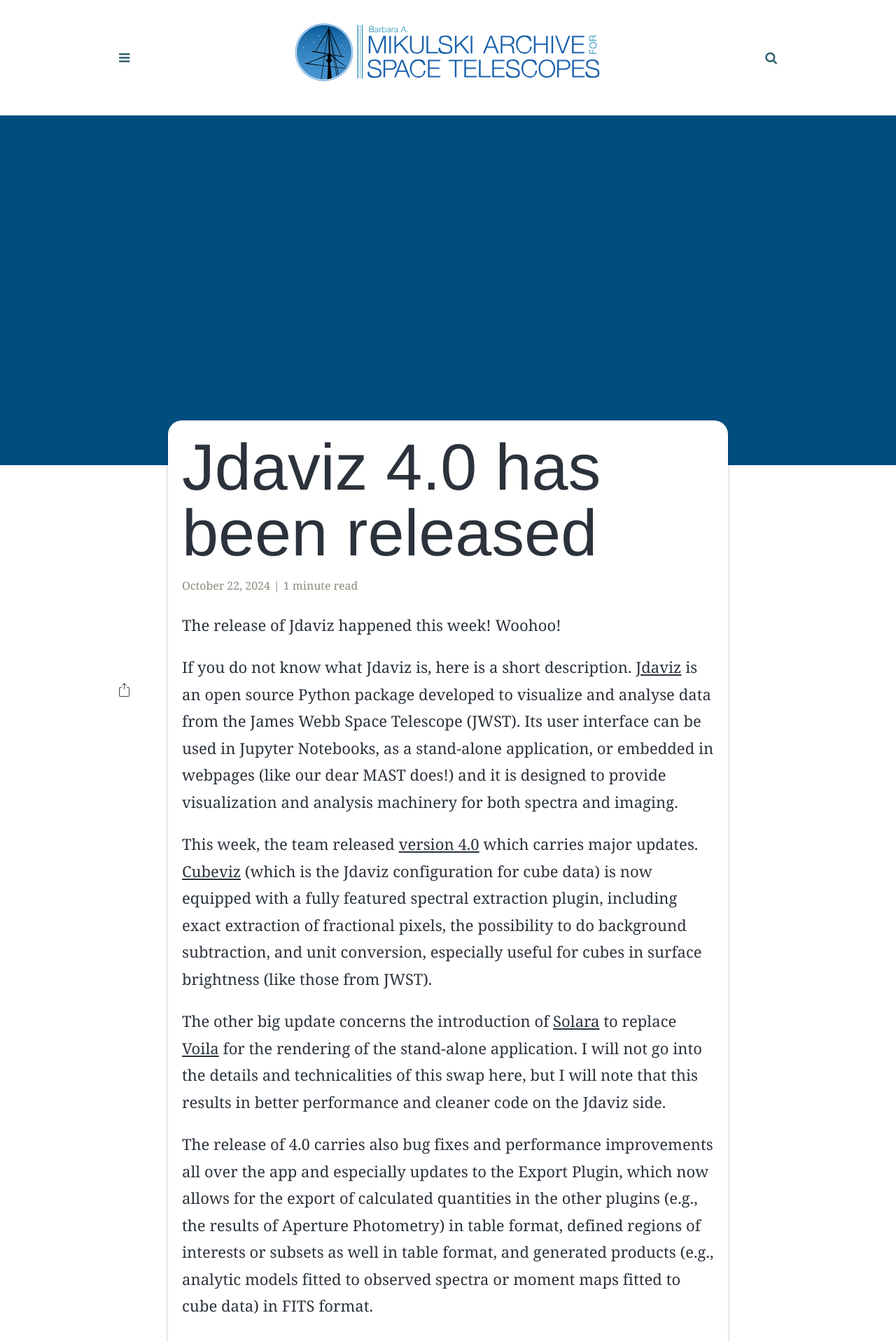
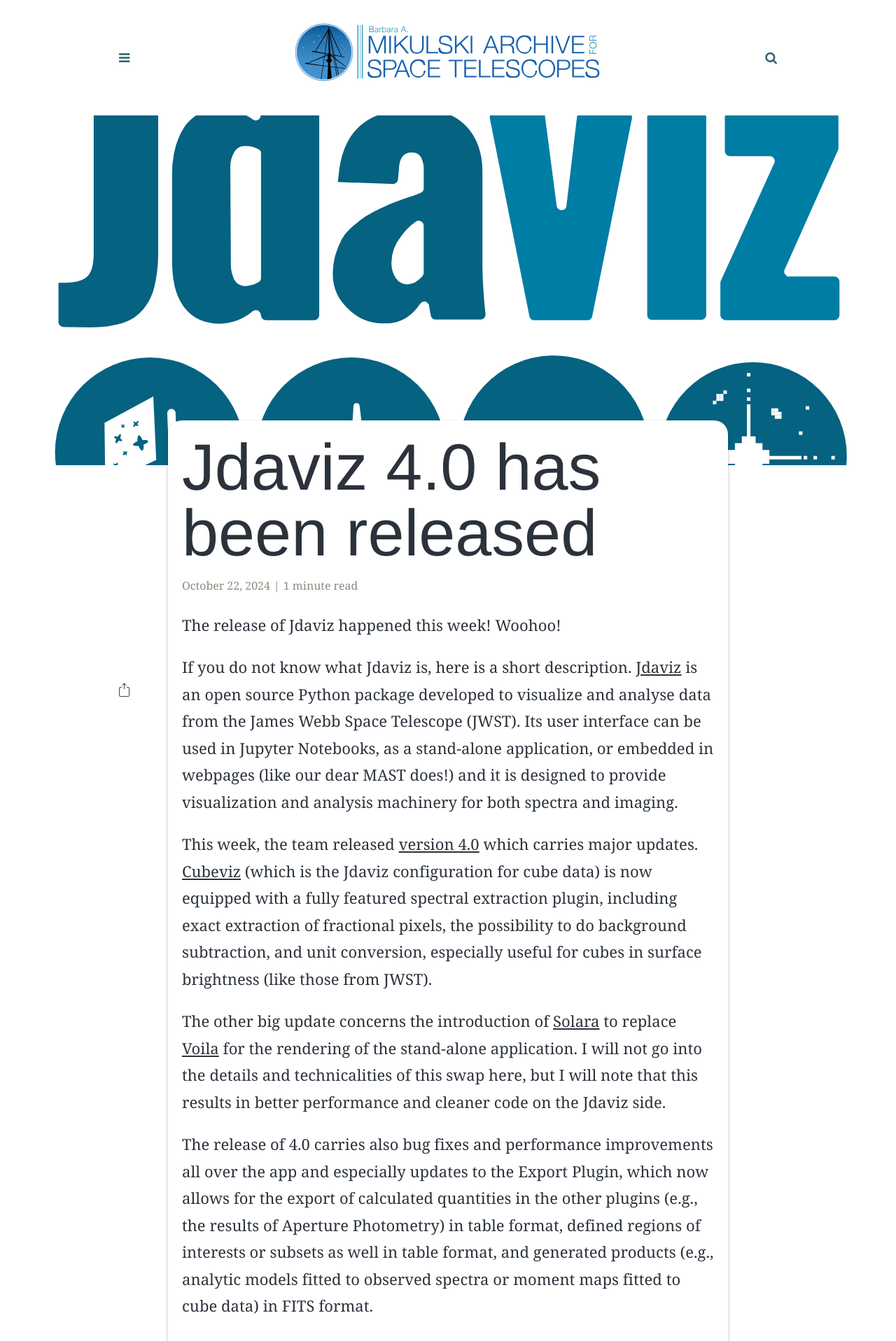
Before and after one commit to spacetelescope/mast-blog, a Jekyll site: the page built from _posts/2024-10-22-jdaviz-4.0-post.md, in a window 1280 px wide. Shown: the top 1917 px of the page at 70% size. Built offline with Jekyll 4.4.1, drawn with Linux system fonts in a browser that asks for light colours; some web fonts are replaced.

Commit message:
include image for post

```diff
--- a/_posts/2024-10-22-jdaviz-4.0-post.md
+++ b/_posts/2024-10-22-jdaviz-4.0-post.md
@@ -4,7 +4,7 @@
 show_date: true
 title: "Jdaviz 4.0 has been released"
 date: 2024-10-22
-img: posts/19000101/template_image.png
+img: posts/20241022/jdaviz.svg
 tags: [jdaviz, release]
 category: jdaviz
 author: Cami Pacifici
```
